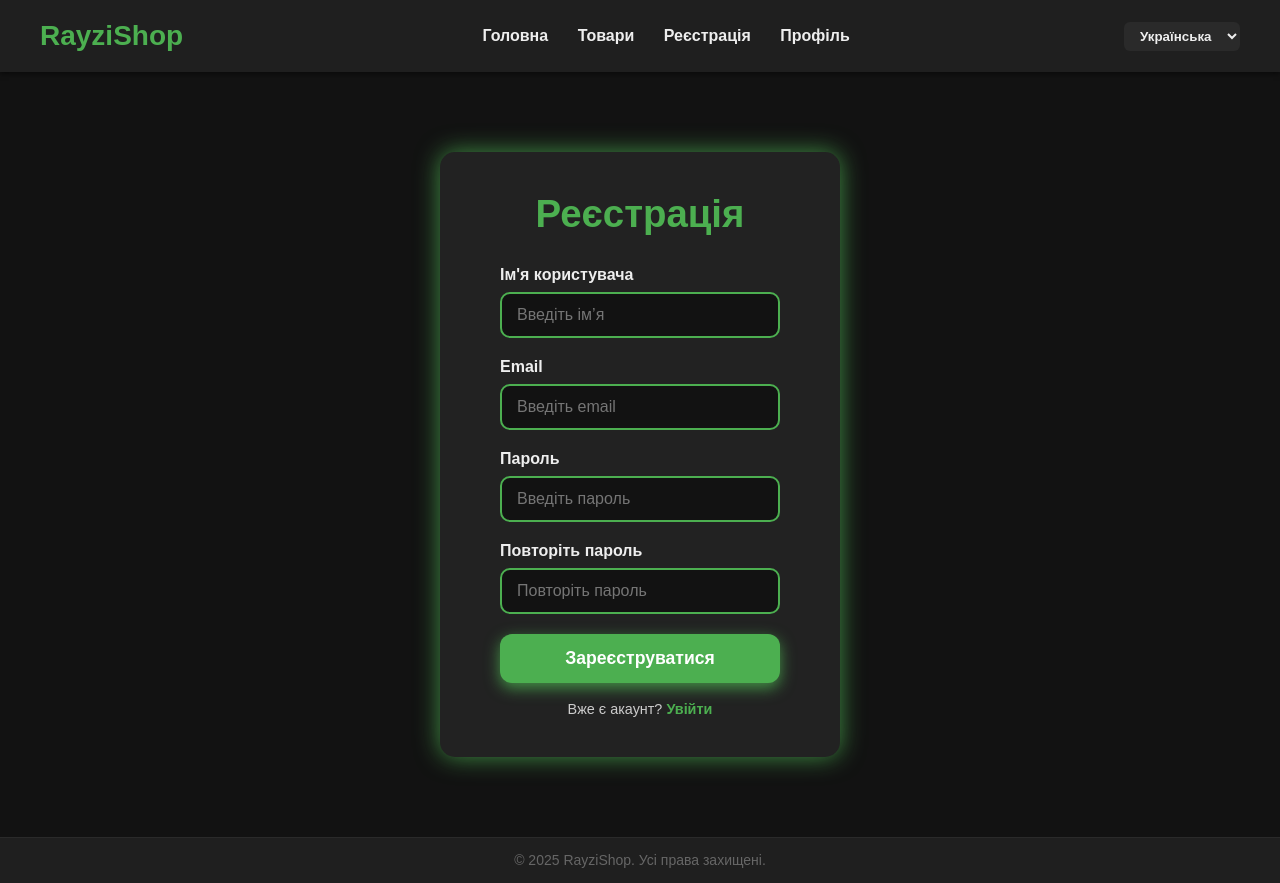
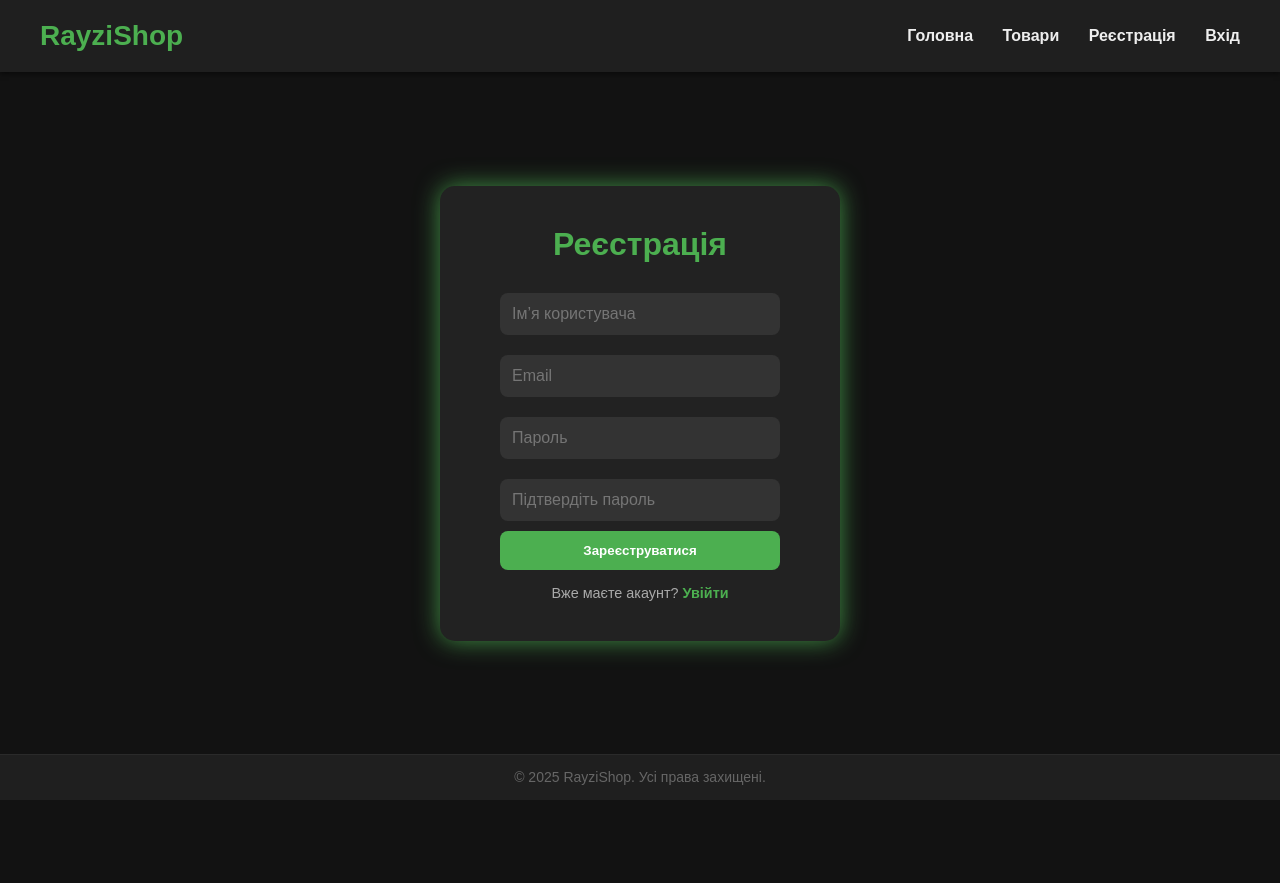
Before and after one commit to ZloyRayzi/rayzishop.com, a plain HTML site: page register.html in a window 1280 px wide. After the commit the page ends 800 px from the top, so only its background shows below. Drawn offline with Linux system fonts and the light colour scheme.

Commit message:
Add files via upload

```diff
--- a/register.html
+++ b/register.html
@@ -3,8 +3,9 @@
 <head>
   <meta charset="UTF-8" />
   <meta name="viewport" content="width=device-width, initial-scale=1" />
-<title>RayziShop — Реєстрація</title>
+  <title>Реєстрація — RayziShop</title>
   <style>
+    /* Твой стиль из логина (копия для консистенции) */
     * {
       margin: 0; padding: 0; box-sizing: border-box;
       font-family: 'Montserrat', sans-serif;
@@ -13,7 +14,8 @@
       background: #121212;
       color: #eee;
       min-height: 100vh;
-    display: flex; flex-direction: column;
+      display: flex;
+      flex-direction: column;
     }
     header {
       background: #1f1f1f;
@@ -37,21 +39,12 @@
     nav a:hover {
       color: #4caf50;
     }
-  select.language {
-    background: #2a2a2a;
-    color: #eee;
-    border: none;
-    padding: 6px 12px;
-    border-radius: 6px;
-    cursor: pointer;
-    font-weight: 600;
-  }
-  main {
+    .form-container {
       flex-grow: 1;
       display: flex;
       justify-content: center;
       align-items: center;
-    padding: 80px 20px;
+      padding: 60px 20px;
     }
     form {
       background: #222;
@@ -60,64 +53,46 @@
       box-shadow: 0 0 25px #4caf50cc;
       max-width: 400px;
       width: 100%;
-    color: #eee;
-  }
-  h2 {
-    font-weight: 900;
-    font-size: 2.4rem;
-    margin-bottom: 30px;
-    color: #4caf50;
       text-align: center;
     }
-  label {
-    display: block;
-    margin-bottom: 8px;
-    font-weight: 600;
+    h1 {
+      font-size: 2rem;
+      color: #4caf50;
+      margin-bottom: 20px;
     }
     input {
       width: 100%;
-    padding: 12px 15px;
-    margin-bottom: 20px;
-    border: 2px solid #4caf50;
-    border-radius: 10px;
+      padding: 12px;
+      margin: 10px 0;
+      border: none;
+      border-radius: 8px;
+      background: #333;
+      color: #fff;
       font-size: 1rem;
-    background: #121212;
-    color: #eee;
-    outline: none;
-    transition: border-color 0.3s ease;
     }
-  input:focus {
-    border-color: #81c784;
-  }
-  button {
+    .button {
+      padding: 12px;
       width: 100%;
-    padding: 14px;
-    background: #4caf50;
-    color: white;
-    font-weight: 700;
-    font-size: 1.1rem;
+      background-color: #4caf50;
       border: none;
-    border-radius: 12px;
+      border-radius: 8px;
+      color: #fff;
+      font-weight: bold;
       cursor: pointer;
-    box-shadow: 0 5px 15px #4caf50cc;
       transition: background 0.3s ease;
     }
-  button:hover {
-    background: #388e3c;
+    .button:hover {
+      background-color: #45a049;
     }
-  .have-account {
-    margin-top: 18px;
+    p {
+      margin-top: 15px;
       font-size: 0.9rem;
-    color: #ccc;
-    text-align: center;
+      color: #aaa;
     }
-  .have-account a {
+    p a {
       color: #4caf50;
       text-decoration: none;
-    font-weight: 700;
-  }
-  .have-account a:hover {
-    text-decoration: underline;
+      font-weight: bold;
     }
     footer {
       text-align: center;
@@ -129,49 +104,42 @@
     }
   </style>
   <script>
-  function changeLanguage(lang) {
-    const pages = {
-      'ru': 'register.html',
-      'uk': 'register_uk.html',
-      'en': 'register_en.html'
-    };
-    window.location.href = pages[lang];
-  }
-
     function registerUser(event) {
       event.preventDefault();
 
       const username = document.getElementById('username').value.trim();
-    const email = document.getElementById('email').value.trim().toLowerCase();
-    const password = document.getElementById('password').value;
-    const confirmPassword = document.getElementById('confirmPassword').value;
+      const email = document.getElementById('email').value.trim();
+      const password = document.getElementById('password').value.trim();
+      const confirmPassword = document.getElementById('confirm-password').value.trim();
 
       if (!username || !email || !password || !confirmPassword) {
-      alert('Будь ласка, заповніть усі поля.');
+        alert('Будь ласка, заповніть всі поля');
         return;
       }
 
       if (password !== confirmPassword) {
-      alert('Паролі не співпадають.');
+        alert('Паролі не співпадають');
         return;
       }
 
-    let users = JSON.parse(localStorage.getItem('users') || '[]');
+      // Можно добавить дополнительные проверки email/username
 
-    if (users.find(u => u.email === email)) {
-      alert('Користувач з таким email вже зареєстрований.');
+      const existingUser = JSON.parse(localStorage.getItem('user'));
+      if (existingUser && existingUser.username === username) {
+        alert('Користувач з таким ім’ям вже існує');
         return;
       }
 
-    users.push({ username, email, password });
-    localStorage.setItem('users', JSON.stringify(users));
+      const user = {
+        username,
+        email,
+        password,
+        avatar: null
+      };
 
-    localStorage.setItem('loggedIn', 'true');
-    localStorage.setItem('username', username);
-    localStorage.setItem('email', email);
-
-    alert('Реєстрація пройшла успішно!');
-    window.location.href = 'index.html';
+      localStorage.setItem('user', JSON.stringify(user));
+      alert('Реєстрація пройшла успішно! Тепер увійдіть.');
+      window.location.href = 'login.html';
     }
   </script>
 </head>
@@ -182,29 +150,24 @@
     <a href="index.html">Головна</a>
     <a href="home.html">Товари</a>
     <a href="register.html">Реєстрація</a>
-    <a href="#" onclick="if(!localStorage.getItem('loggedIn')){alert('Будь ласка, зареєструйтесь або увійдіть.'); window.location.href='register.html';}else{window.location.href='dashboard.html';}">Профіль</a>
+    <a href="login.html">Вхід</a>
   </nav>
-  <select class="language" onchange="changeLanguage(this.value)">
-    <option value="ru">Русский</option>
-    <option value="uk" selected>Українська</option>
-    <option value="en">English</option>
-  </select>
 </header>
-<main>
+
+<main class="form-container">
   <form onsubmit="registerUser(event)">
-    <h2>Реєстрація</h2>
-    <label for="username">Ім'я користувача</label>
-    <input id="username" type="text" placeholder="Введіть ім’я" required />
-    <label for="email">Email</label>
-    <input id="email" type="email" placeholder="Введіть email" required />
-    <label for="password">Пароль</label>
-    <input id="password" type="password" placeholder="Введіть пароль" required />
-    <label for="confirmPassword">Повторіть пароль</label>
-    <input id="confirmPassword" type="password" placeholder="Повторіть пароль" required />
-    <button type="submit">Зареєструватися</button>
-    <p class="have-account">Вже є акаунт? <a href="login.html">Увійти</a></p>
+    <h1>Реєстрація</h1>
+    <input type="text" id="username" placeholder="Ім’я користувача" required />
+    <input type="email" id="email" placeholder="Email" required />
+    <input type="password" id="password" placeholder="Пароль" required />
+    <input type="password" id="confirm-password" placeholder="Підтвердіть пароль" required />
+    <button type="submit" class="button">Зареєструватися</button>
+    <p>Вже маєте акаунт? <a href="login.html">Увійти</a></p>
   </form>
 </main>
-<footer>© 2025 RayziShop. Усі права захищені.</footer>
+
+<footer>
+  © 2025 RayziShop. Усі права захищені.
+</footer>
 </body>
 </html>
```
Also changed, not shown: dashboard.html (+26 -25 lines), login.html (+19 -5 lines). Lines whose indentation alone changed are shown as unchanged.
